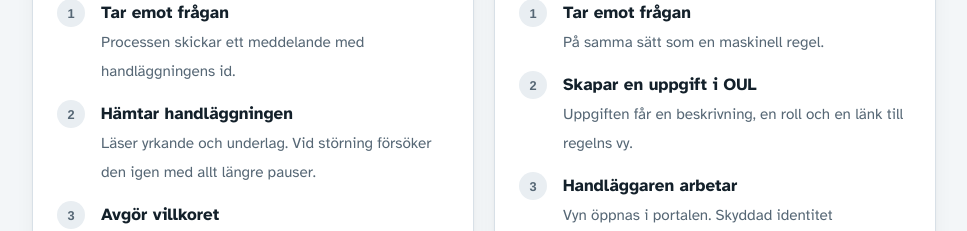
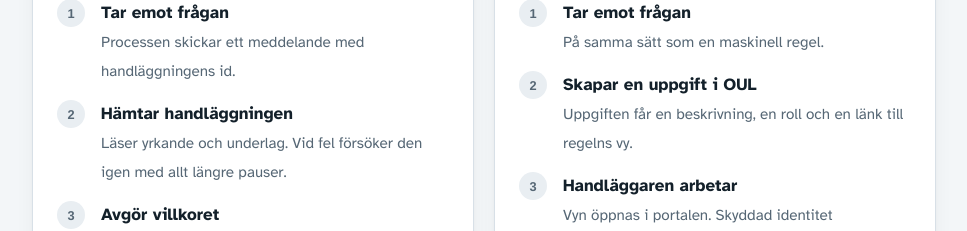
Before and after one commit to Forsakringskassan/rimfrost-guide, a Vue app: page / in a window 1280 px wide. Shown: the part 5480-5711 px from the top of the page, without its empty margins (292-1259 px from the left). Built offline with nearby package versions, Linux system fonts and the light colour scheme; a web font is replaced by a local one.

Commit message:
docs: skriv fel i stället för störning i maskinell regel

```diff
--- a/src/sections/RulesSection.vue
+++ b/src/sections/RulesSection.vue
@@ -18,7 +18,7 @@
         </div>
         <ol class="steps">
           <li><div><b>Tar emot frågan</b><span>Processen skickar ett meddelande med handläggningens id.</span></div></li>
-          <li><div><b>Hämtar handläggningen</b><span>Läser yrkande och underlag. Vid störning försöker den igen med allt längre pauser.</span></div></li>
+          <li><div><b>Hämtar handläggningen</b><span>Läser yrkande och underlag. Vid fel försöker den igen med allt längre pauser.</span></div></li>
           <li><div><b>Avgör villkoret</b><span>Kör regelns logik, ofta en beslutstabell.</span></div></li>
           <li><div><b>Sparar och svarar</b><span>Skriver tillbaka underlaget och svarar processen med utfallet. Ingen människa är inblandad.</span></div></li>
         </ol>
```
